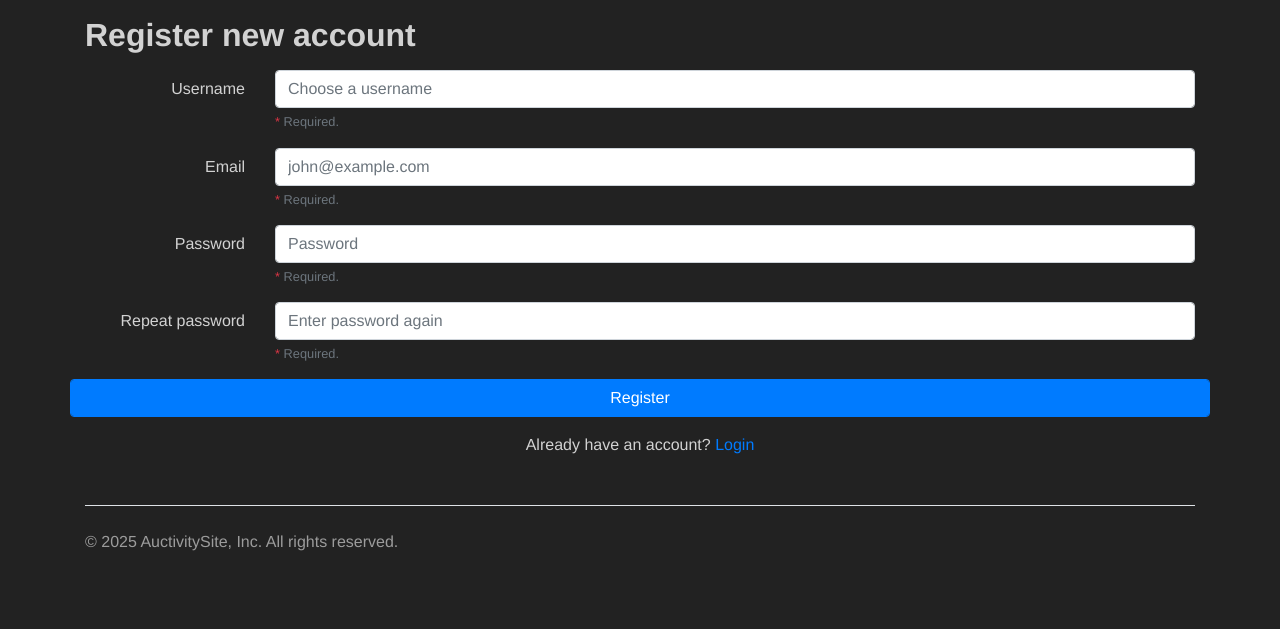
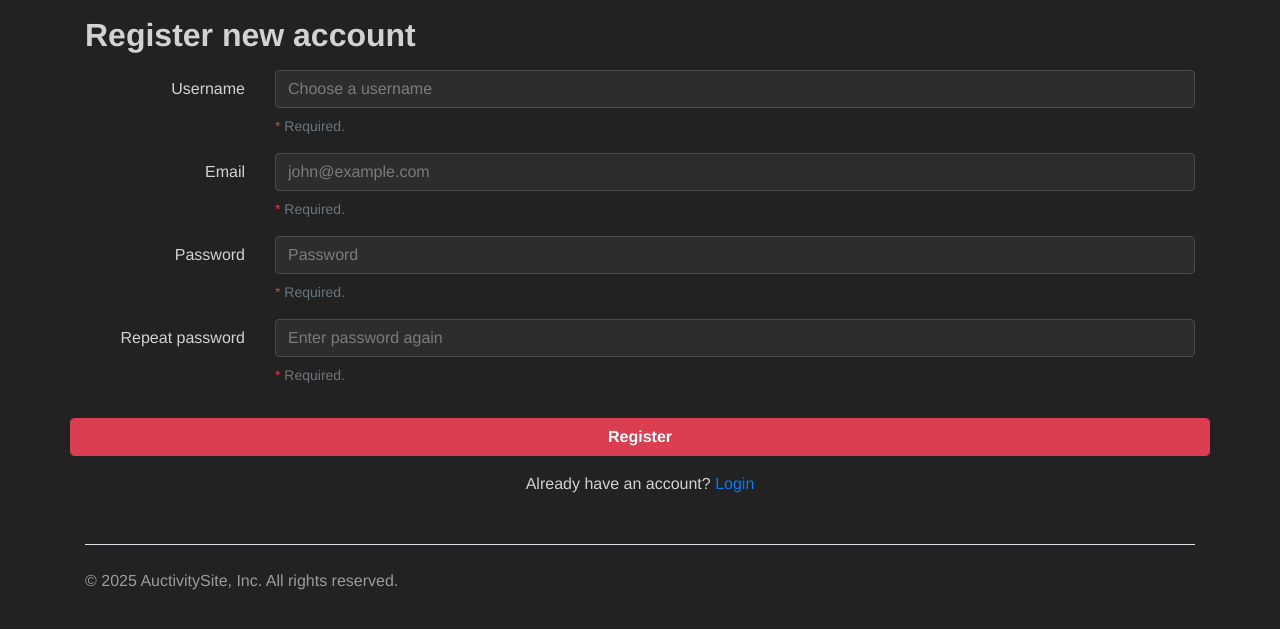
Before and after one commit to philip-hargreaves/php-fullstack-auction, a PHP site: page /register in a window 1280 px wide. Shown: the part 54-683 px from the top of the page. Run offline with PHP 8.4, Linux system fonts and the light colour scheme.

Commit message:
Apply theme to create auction page

```diff
--- /dev/null
+++ b/public/css/create-auction.css
@@ -0,0 +1,124 @@
+/* Card styling */
+.container .card {
+    background-color: var(--color-background-primary);
+    border: 1px solid #3a3a3a;
+    border-radius: 8px;
+    box-shadow: 0 2px 8px rgba(0, 0, 0, 0.3);
+}
+
+.container .card-body {
+    background-color: var(--color-background-primary);
+    color: var(--color-text-primary);
+    padding: 2rem;
+}
+
+/* Heading */
+.container h2 {
+    color: var(--color-text-primary);
+}
+
+/* Form labels */
+.container .col-form-label {
+    color: var(--color-text-primary);
+    font-weight: 500;
+}
+
+/* Form controls */
+.container .form-control {
+    background-color: var(--color-background-secondary);
+    border: 1px solid #4a4a4a;
+    color: var(--color-text-primary);
+    border-radius: 4px;
+}
+
+.container .form-control:focus {
+    background-color: var(--color-background-secondary);
+    border-color: var(--color-auctivity-red);
+    color: var(--color-text-primary);
+    box-shadow: 0 0 0 0.2rem rgba(218, 62, 80, 0.25);
+}
+
+.container .form-control::placeholder {
+    color: var(--color-text-secondary);
+    opacity: 0.7;
+}
+
+/* Input group text (currency symbol) */
+.container .input-group-text {
+    background-color: var(--color-background-secondary);
+    border: 1px solid #4a4a4a;
+    color: var(--color-text-primary);
+    border-right: none;
+}
+
+.container .input-group > .form-control {
+    border-left: none;
+}
+
+.container .input-group > .form-control:focus {
+    border-left: 1px solid var(--color-auctivity-red);
+}
+
+/* Select dropdown */
+.container select.form-control {
+    background-color: var(--color-background-secondary);
+    color: var(--color-text-primary);
+}
+
+.container select.form-control option {
+    background-color: var(--color-background-primary);
+    color: var(--color-text-primary);
+}
+
+/* Textarea */
+.container textarea.form-control {
+    background-color: var(--color-background-secondary);
+    color: var(--color-text-primary);
+    resize: vertical;
+}
+
+/* Help text */
+.container .form-text.text-muted {
+    color: var(--color-text-secondary);
+    font-size: 0.875rem;
+    margin-top: 0.5rem;
+}
+
+/* Required field indicators */
+.container .text-danger {
+    color: var(--color-auctivity-red) !important;
+}
+
+/* Submit button */
+.container .btn-primary {
+    background-color: var(--color-auctivity-red);
+    border-color: var(--color-auctivity-red);
+    color: #fff;
+    font-weight: 600;
+    padding: 0.75rem;
+    margin-top: 1rem;
+    transition: background-color 0.2s, border-color 0.2s;
+    display: flex;
+    align-items: center;
+    justify-content: center;
+    line-height: 1.5;
+}
+
+.container .btn-primary:hover {
+    background-color: rgb(200, 50, 70);
+    border-color: rgb(200, 50, 70);
+    color: #fff;
+}
+
+.container .btn-primary:focus {
+    background-color: var(--color-auctivity-red);
+    border-color: var(--color-auctivity-red);
+    box-shadow: 0 0 0 0.2rem rgba(218, 62, 80, 0.5);
+    color: #fff;
+}
+
+.container .btn-primary:active {
+    background-color: rgb(190, 45, 65);
+    border-color: rgb(190, 45, 65);
+    color: #fff;
+}
--- a/views/partials/header.php
+++ b/views/partials/header.php
@@ -33,6 +33,7 @@ $isSeller = AuthService::hasRole('seller');
     <link rel="stylesheet" href="/css/image-gallery.css">
     <link rel="stylesheet" href="/css/custom.css">
     <link rel="stylesheet" href="/css/pagination.css">
+    <link rel="stylesheet" href="/css/create-auction.css">
     <title>My Auction Site</title>
 </head>
 <body>
```
